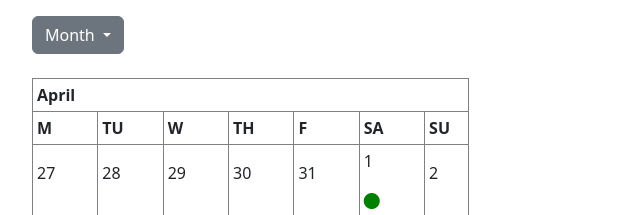
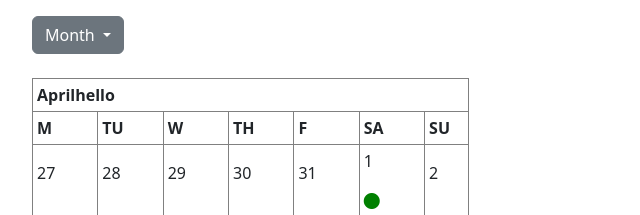
Before and after one commit to wynnehewitt/calendarProject-1, a plain HTML site: page index.html in a window 1280 px wide. Shown: the top 215 px of the page, 98-738 px from the left. Drawn offline with nearby package versions, Linux system fonts and the light colour scheme.

Commit message:
Update index.html

```diff
--- a/index.html
+++ b/index.html
@@ -61,7 +61,7 @@
             <table class="table-sm mx-5 mt-4 table-bordered">
             <thead>
                 <tr>
-                <th scope="col" colspan="7">April</th>
+                <th scope="col" colspan="7">Aprilhello</th>
                 </tr>
             </thead>
             <tbody>
```
